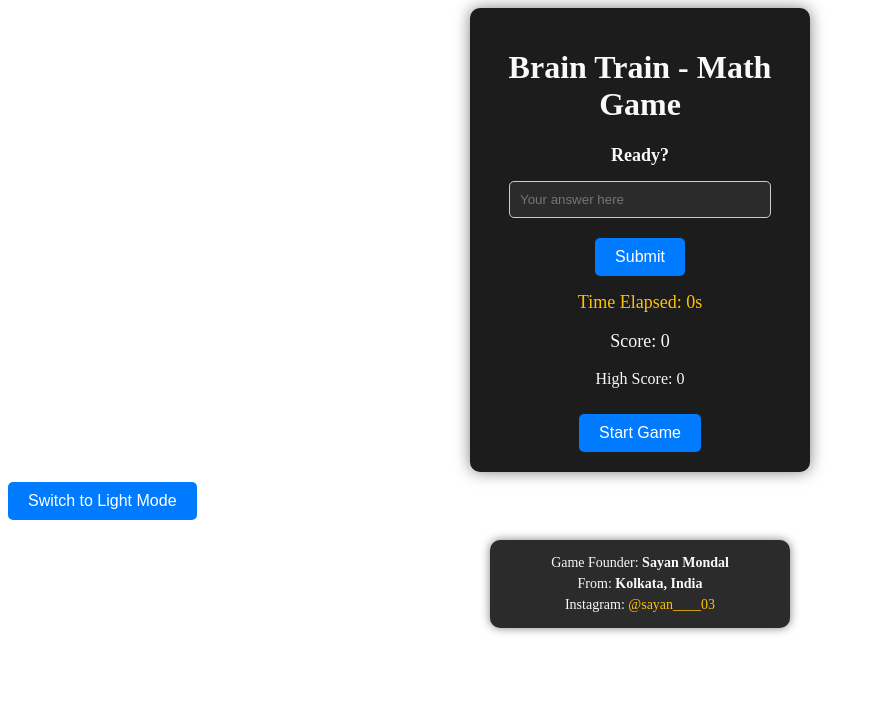
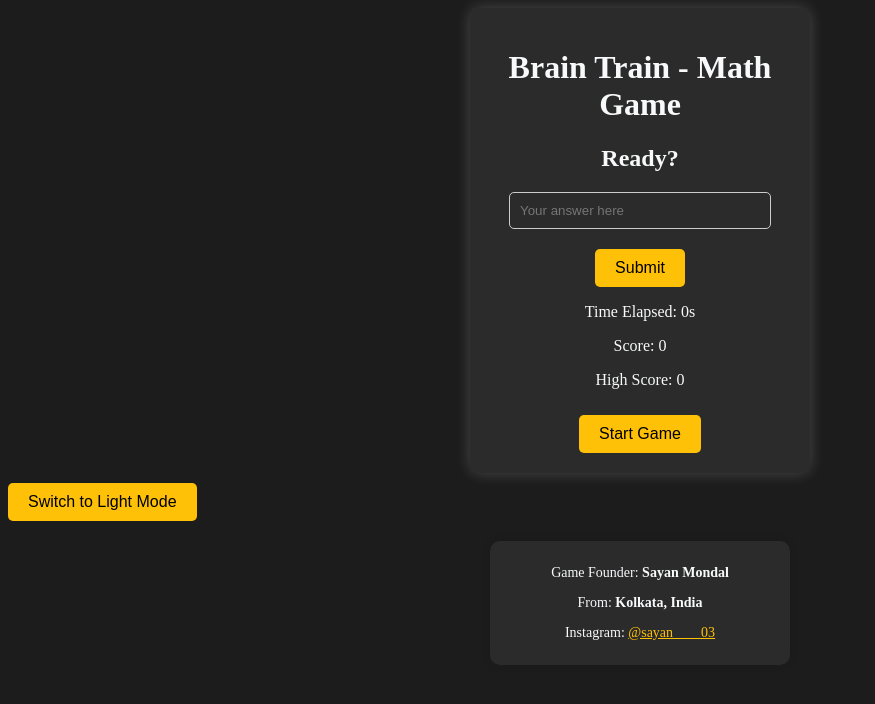
Before and after one commit to sayan111222/MINDGAME, a plain HTML site: page index.html in a window 1280 px wide. Both pictures are taken after a click on the button "Switch to Dark Mode". Shown: the whole page, without its empty margins (0-875 px from the left). Drawn offline with Linux system fonts and the light colour scheme.

Commit message:
Update styles.css

```diff
--- a/styles.css
+++ b/styles.css
@@ -1,16 +1,20 @@
-/* Container styling */
+/* Default Light Mode Styles */
+
+body {
+    background-color: #f8f9fa; /* Light background */
+    color: #1c1c1c; /* Dark text color */
+}
+
 .container {
     text-align: center;
-    background-color: #1c1c1c;  /* Dark background */
+    background-color: #ffffff;  /* Light background */
     padding: 20px;
     border-radius: 10px;
-    box-shadow: 0 0 15px rgba(0, 0, 0, 0.5);
+    box-shadow: 0 0 15px rgba(0, 0, 0, 0.2);
     width: 300px;
     margin: auto;
-    color: #f8f9fa;  /* Light text color */
 }
 
-/* Game button styling */
 button {
     background-color: #007bff;  /* Blue accent color */
     color: white;
@@ -22,62 +26,61 @@ button {
     margin-top: 10px;
 }
 
-button:hover {
-    background-color: #0056b3;  /* Darker blue on hover */
-}
-
-/* Input styling */
 input[type="number"] {
     padding: 10px;
     border-radius: 5px;
     border: 1px solid #ccc;
     width: 80%;
     margin-bottom: 10px;
-    background-color: #2b2b2b;  /* Darker input background */
-    color: #f8f9fa;
+    background-color: #ffffff;  /* Light input background */
+    color: #1c1c1c;
 }
 
-/* Footer styling */
 footer {
     margin-top: 20px;
     padding: 10px 0;
-    background-color: #2b2b2b;  /* Dark footer background */
+    background-color: #f8f9fa;  /* Light footer background */
     text-align: center;
     font-size: 14px;
-    width: 300px;  /* Match the width of the container */
+    width: 300px;
     margin: 20px auto 0 auto;  /* Center align */
     border-radius: 10px;
-    box-shadow: 0 0 10px rgba(0, 0, 0, 0.5);
+    box-shadow: 0 0 10px rgba(0, 0, 0, 0.1);
+    color: #1c1c1c;  /* Dark text color */
+}
+
+footer a {
+    color: #007bff;  /* Blue accent color for links */
+}
+
+/* Dark Mode Styles */
+
+body.dark-mode {
+    background-color: #1c1c1c;  /* Dark background */
     color: #f8f9fa;  /* Light text color */
 }
 
-footer p {
-    margin: 5px 0;
+.container.dark-mode {
+    background-color: #2b2b2b;  /* Dark container background */
+    box-shadow: 0 0 15px rgba(255, 255, 255, 0.2);
 }
 
-footer a {
-    color: #ffc107;  /* Yellow accent color for links */
-    text-decoration: none;
+button.dark-mode {
+    background-color: #ffc107;  /* Yellow accent color in dark mode */
+    color: black;
 }
 
-footer a:hover {
-    text-decoration: underline;
+input[type="number"].dark-mode {
+    background-color: #2b2b2b;  /* Darker input background */
+    color: #f8f9fa;
+    border: 1px solid #ccc;
 }
 
-/* Question and score text */
-#question, #score {
-    font-size: 18px;
-    margin-top: 10px;
+footer.dark-mode {
+    background-color: #2b2b2b;  /* Dark footer background */
+    color: #f8f9fa;  /* Light text color */
 }
 
-#feedback {
-    font-size: 16px;
-    color: #dc3545;  /* Red color for feedback */
+footer a.dark-mode {
+    color: #ffc107;  /* Yellow accent color for links */
 }
-
-
-#timer {
-    font-size: 18px;
-    margin-top: 10px;
-    color: #ffc107;  /* Yellow color for the timer */
-}
```
